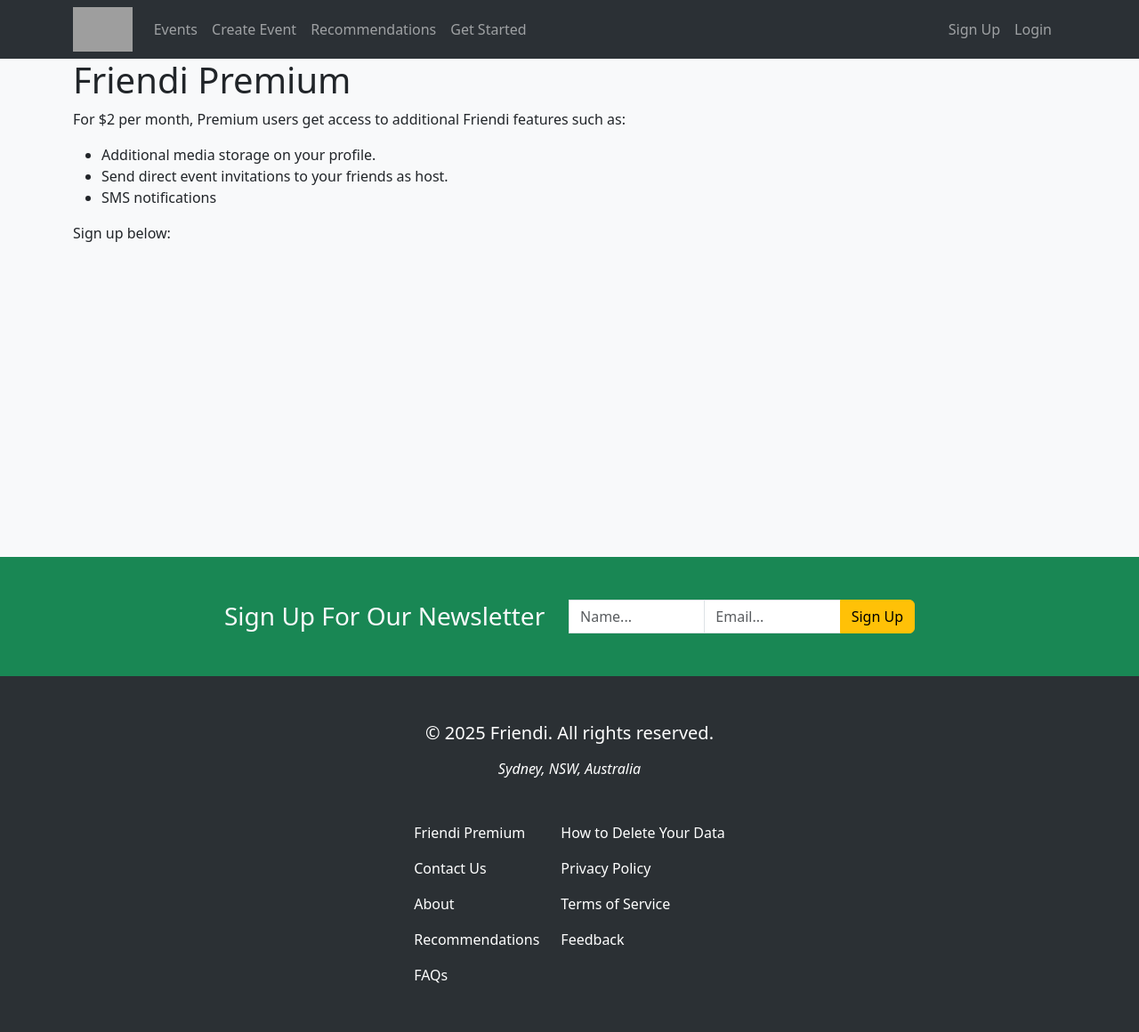
After one commit to alal9000/friendi, a Django app: page /premium in a window 1280 px wide. The commit adds this page. Shown: the whole page at 89% size. Run offline with Django 4.2, Linux system fonts and the light colour scheme; parts of the project's set-up code (start-up, migrations or seed data) failed here and were passed over; some libraries are stand-ins or nearby versions; grey boxes are pictures that could not be loaded.

Commit message:
added friendi premium page and preferred age band for events

```diff
--- a/app/templates/app/main.html
+++ b/app/templates/app/main.html
@@ -33,7 +33,7 @@
   <!-- bootstrap imports -->
   <link href="https://cdn.jsdelivr.net/npm/bootstrap@5.3.2/dist/css/bootstrap.min.css" rel="stylesheet"
     integrity="sha384-T3c6CoIi6uLrA9TneNEoa7RxnatzjcDSCmG1MXxSR1GAsXEV/Dwwykc2MPK8M2HN" crossorigin="anonymous" />
-  <link rel="stylesheet" href="https://cdn.jsdelivr.net/npm/bootstrap-icons@1.3.0/font/bootstrap-icons.css" />
+  <link rel="stylesheet" href="https://cdn.jsdelivr.net/npm/bootstrap-icons@1.13.1/font/bootstrap-icons.css" />
 
   <!-- lottie prefetch -->
   <link rel="prefetch" href="https://cdn.jsdelivr.net/npm/@lottiefiles/dotlottie-web/+esm" as="script" crossorigin>
@@ -117,6 +117,9 @@
       <div class="row justify-content-center">
         <div class="col-auto">
           <p>
+            <a class="text-decoration-none text-white" href="{% url 'premium' %}">Friendi Premium</a>
+          </p>
+          <p>
             <a class="text-decoration-none text-white" href="{% url 'contact' %}">Contact Us</a>
           </p>
           <p>
--- /dev/null
+++ b/app/templates/app/premium.html
@@ -0,0 +1,27 @@
+{% extends "app/main.html" %} {% block content %}
+
+<style>
+  .viewport-height {
+    min-height: 70vh;
+    overflow-y: auto;
+  }
+</style>
+
+<section>
+  <div class="container">
+    <div class="row">
+      <div class="col viewport-height">
+        <h1>Friendi Premium</h1>
+        <p>For $2 per month, Premium users get access to additional Friendi features such as:</p>
+        <ul>
+          <li>Additional media storage on your profile.</li>
+          <li>Send direct event invitations to your friends as host.</li>
+          <li>SMS notifications</li>
+        </ul>
+        <p>Sign up below:</p>
+      </div>
+    </div>
+  </div>
+</section>
+
+{% endblock %}
--- a/app/urls.py
+++ b/app/urls.py
@@ -12,6 +12,7 @@ urlpatterns = [
     path("thank-you", views.thank_you, name="thank-you"),
     path("recommendations", views.recommendations, name="recommendations"),
     path("contact", views.contact, name="contact"),
+    path("premium", views.premium, name="premium"),
     path("feedback", views.feedback, name="feedback"),
     path("faqs", views.faqs, name="faqs"),
     path("delete-your-data", views.data_delete, name="data_delete"),
--- a/app/views.py
+++ b/app/views.py
@@ -166,6 +166,10 @@ def contact(request):
     return render(request, "app/contact.html")
 
 
+def premium(request):
+    return render(request, "app/premium.html")
+
+
 def feedback(request):
     return render(request, "app/feedback.html")
 
```
Also changed, not shown: app/forms.py (+9 -1 lines), events/models.py (+14 -0 lines), events/migrations/0007_event_preferred_age_band.py (added).
